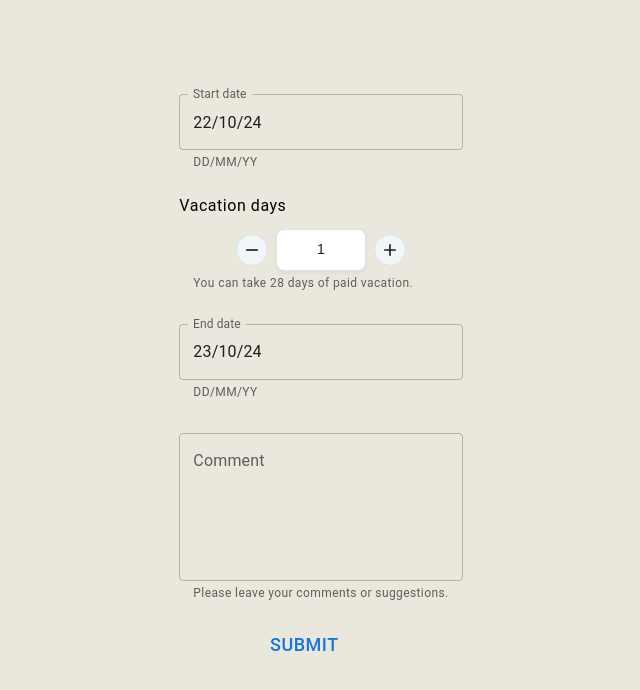
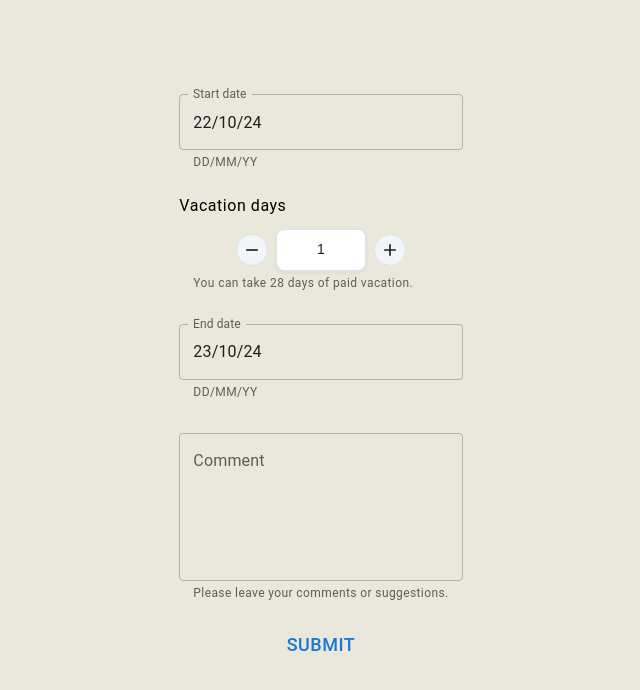
Before and after one commit to Mcclares/Vacation-Request, a React (Create React App) app: page /requestForm in a window 1280 px wide. Shown: the top 690 px of the page, without its empty margins (319-959 px from the left). Built offline with nearby package versions, Linux system fonts and the light colour scheme.

Commit message:
style(components): change margin property for centralization

```diff
--- a/src/components/Button/CustomButtonStyles.js
+++ b/src/components/Button/CustomButtonStyles.js
@@ -1,5 +1,5 @@
 export const customButtonCommonStyle = {
     width: "250px",
     fontSize: "18px",
-    marginTop: "20px"
+    margin: "20px auto"
 }
```
